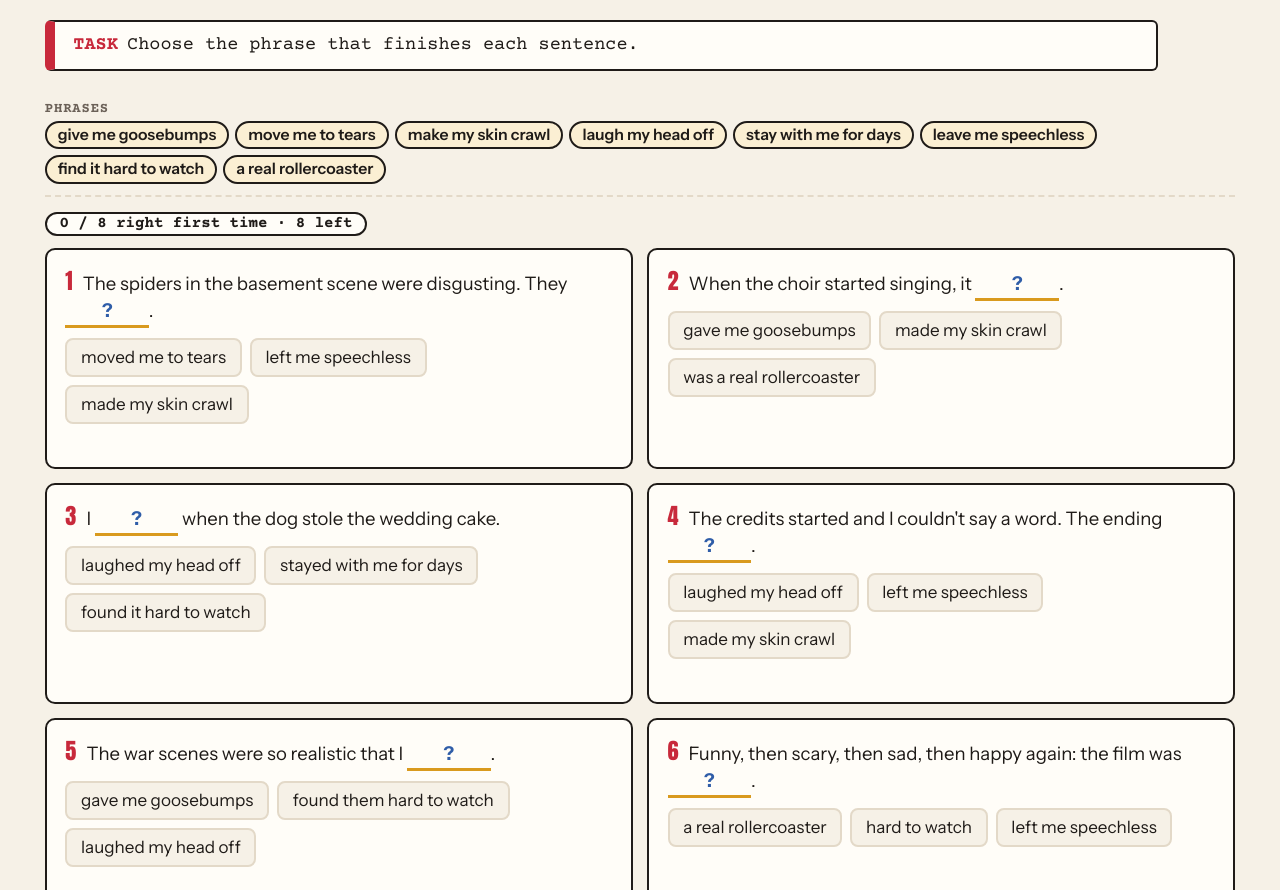
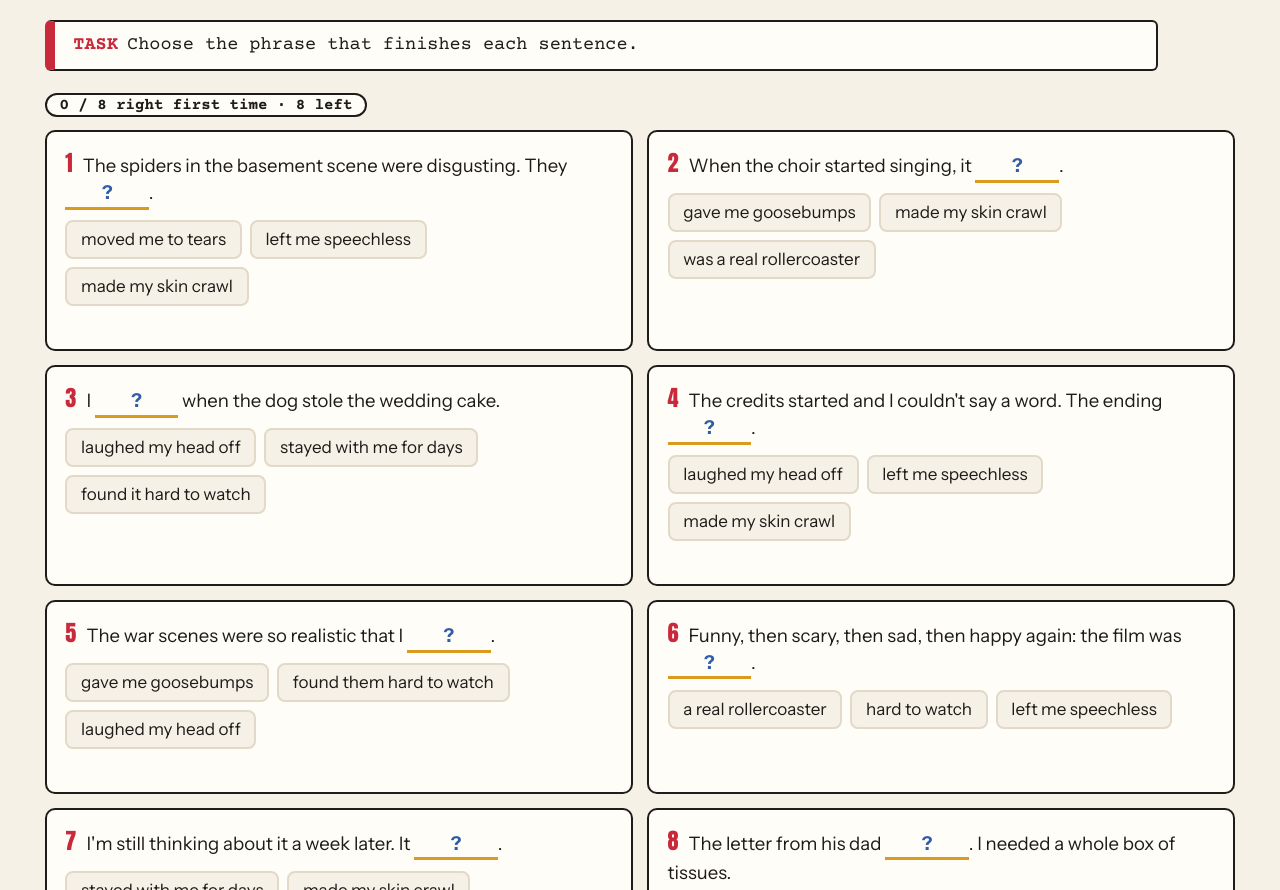
Before and after one commit to tanyapzk/homework, a plain HTML site: page ksyusha/directors-cut/index.html in a window 1280 px wide. Shown: the part 2033-2923 px from the top of the page. Drawn offline with nearby package versions, Linux system fonts and the light colour scheme.

Commit message:
Directors Cut homework: remove phrase bank from Scene 2
Co-Authored-By: Claude Opus 5.5 <noreply@anthropic.com>

```diff
--- a/ksyusha/directors-cut/index.html
+++ b/ksyusha/directors-cut/index.html
@@ -114,9 +114,6 @@ button:focus-visible,textarea:focus-visible{outline:3px solid var(--blue);outlin
   <div class="scene-head"><span class="no">SCENE 2</span><span class="where">What it did to me</span></div>
   <h2>How did it feel?</h2>
   <p class="task"><b>TASK</b>Choose the phrase that finishes each sentence.</p>
-  <div class="bank"><p class="lbl">Phrases</p><div class="chips">
-    <span class="chip">give me goosebumps</span><span class="chip">move me to tears</span><span class="chip">make my skin crawl</span><span class="chip">laugh my head off</span><span class="chip">stay with me for days</span><span class="chip">leave me speechless</span><span class="chip">find it hard to watch</span><span class="chip">a real rollercoaster</span>
-  </div></div>
   <span class="score" id="sc2"></span>
   <div class="qs" id="q2"></div>
 </section>
```
